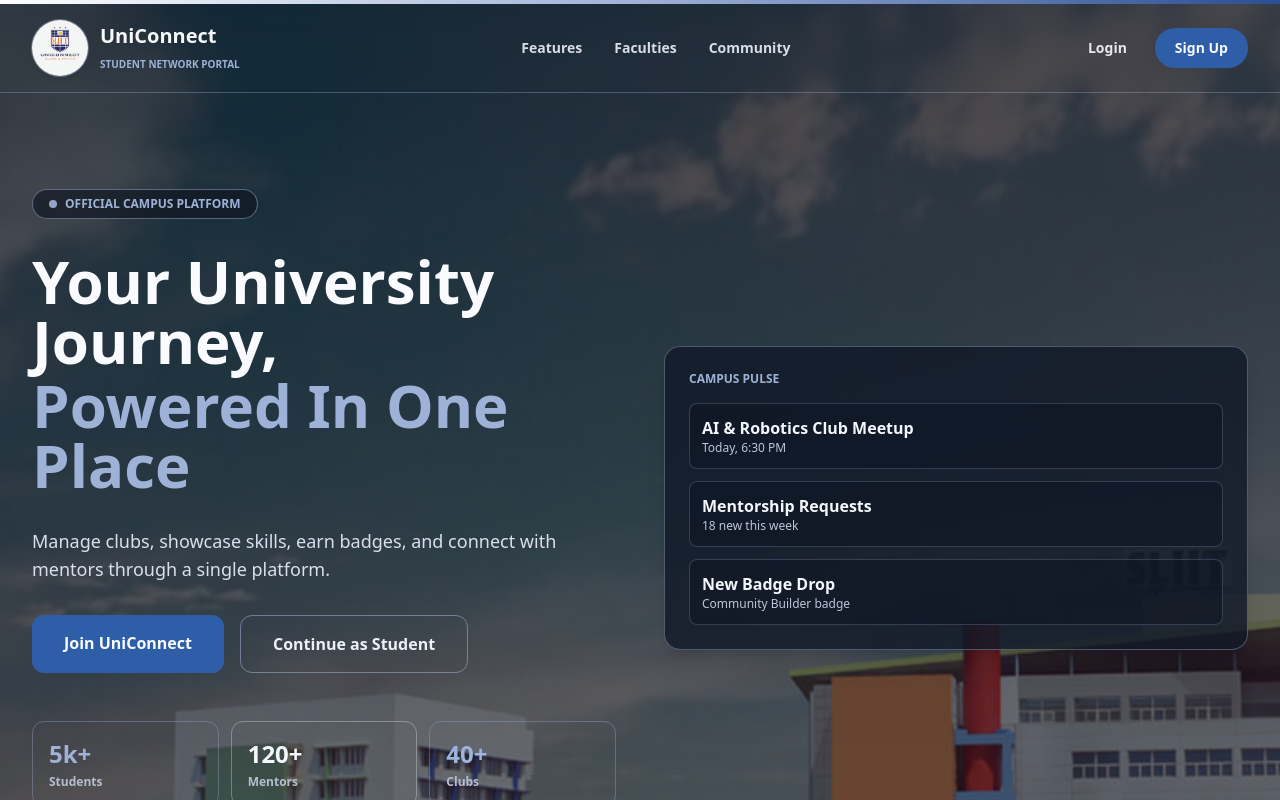
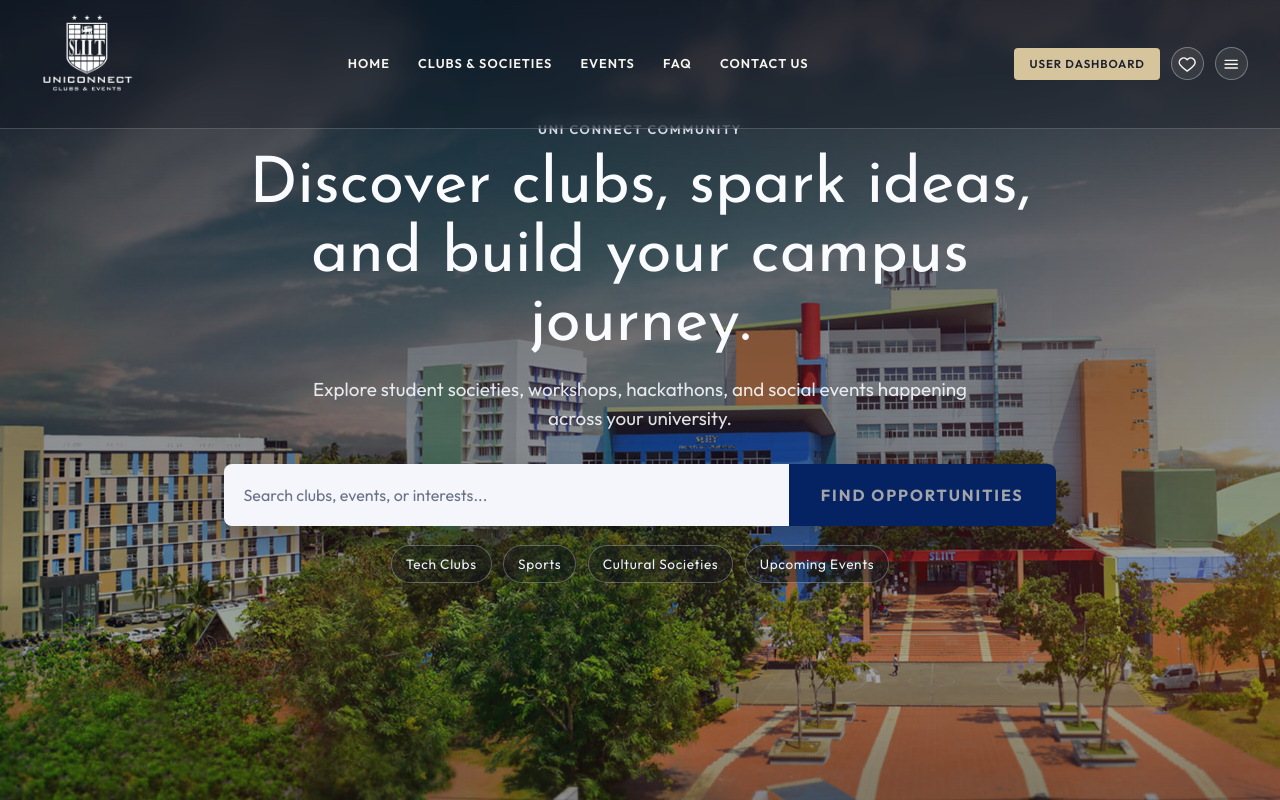
Before and after one commit to KaveeshaEkanayaka01/UniConnect, a React (Vite) app in the folder frontend/: page / in a window 1280 px wide. Shown: the top 800 px of the page. Built offline with nearby package versions, Linux system fonts and the light colour scheme; no server answers; a web font is replaced by a local one.

Commit message:
Fix login redirect: go to home before dashboard

```diff
--- a/frontend/src/App.jsx
+++ b/frontend/src/App.jsx
@@ -42,8 +42,8 @@ function App() {
     <BrowserRouter>
       <Routes>
         {/* Public Routes */}
-        <Route path="/" element={<LandingPage />} />
-        <Route path="/home" element={<HomePage />} />
+        <Route path="/LandingPage" element={<LandingPage />} />
+        <Route path="/" element={<HomePage />} />
         <Route path="/register" element={<Register />} />
         <Route path="/login" element={<Login />} />
         <Route path="/forgot-password" element={<ForgotPasswordPage />} />
```
